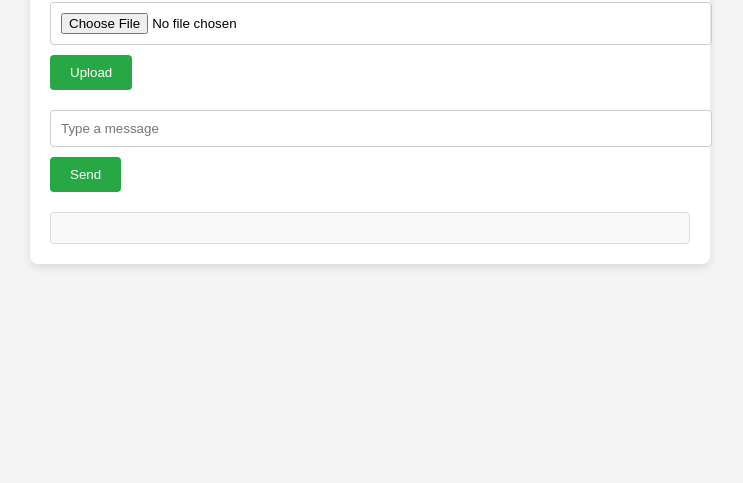
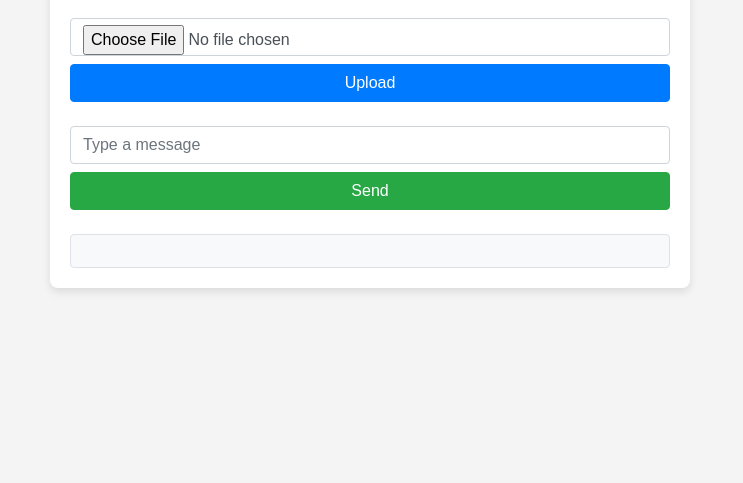
Before and after one commit to XiaohanMu/share_text, a website: page public/index.html in a window 1280 px wide. Shown: the part 317-800 px from the top of the page, without its empty margins (270-1013 px from the left). Drawn offline with nearby package versions, Linux system fonts and the light colour scheme.

Commit message:
modify bootstrap format

```diff
--- a/public/index.html
+++ b/public/index.html
@@ -1,4 +1,4 @@
-<!DOCTYPE html>
+<!-- <!DOCTYPE html>
 <html lang="en">
 <head>
   <meta charset="UTF-8">
@@ -21,4 +21,43 @@
   </div>
   <script src="app.js"></script>
 </body>
+</html> -->
+
+<!DOCTYPE html>
+<html lang="en">
+<head>
+  <meta charset="UTF-8">
+  <meta name="viewport" content="width=device-width, initial-scale=1.0">
+  <title>SendMe - Share Files</title>
+  <!-- Bootstrap CSS -->
+  <link rel="stylesheet" href="https://stackpath.bootstrapcdn.com/bootstrap/4.5.2/css/bootstrap.min.css">
+  <!-- Custom CSS -->
+  <link rel="stylesheet" href="style.css">
+</head>
+<body>
+  <div class="container mt-5">
+    <h1 class="text-center mb-4">SendMe - Share Files and Text</h1>
+
+    <!-- File Upload Section -->
+    <div class="upload-section mb-4">
+      <input type="file" id="fileInput" class="form-control mb-2">
+      <button onclick="uploadFile()" class="btn btn-primary btn-block">Upload</button>
+    </div>
+
+    <!-- Message Section -->
+    <div class="message-section mb-4">
+      <input type="text" id="messageInput" class="form-control mb-2" placeholder="Type a message">
+      <button onclick="sendMessage()" class="btn btn-success btn-block">Send</button>
+    </div>
+
+    <!-- Display Message Section -->
+    <div id="messageDisplay" class="bg-light p-3 border rounded"></div>
+  </div>
+
+  <!-- Bootstrap JS and Popper.js -->
+  <script src="https://code.jquery.com/jquery-3.5.1.slim.min.js"></script>
+  <script src="https://cdn.jsdelivr.net/npm/bootstrap@4.5.2/dist/js/bootstrap.bundle.min.js"></script>
+  <!-- Custom JavaScript -->
+  <script src="app.js"></script>
+</body>
 </html>
--- a/public/style.css
+++ b/public/style.css
@@ -1,4 +1,4 @@
-body {
+/* body {
     font-family: Arial, sans-serif;
     margin: 0;
     padding: 0;
@@ -45,3 +45,30 @@ body {
     border-radius: 4px;
     border: 1px solid #ddd;
   }
+   */
+   body {
+    font-family: Arial, sans-serif;
+    margin: 0;
+    padding: 0;
+    height: 100vh;
+    background-color: #f4f4f4;
+    display: flex;
+    justify-content: center;
+    align-items: center;
+  }
+
+  .container {
+    background-color: white;
+    padding: 20px;
+    border-radius: 8px;
+    box-shadow: 0 4px 8px rgba(0, 0, 0, 0.1);
+    width: 50%;
+  }
+
+  #messageDisplay {
+    margin-top: 20px;
+    background-color: #f9f9f9;
+    padding: 15px;
+    border-radius: 4px;
+    border: 1px solid #ddd;
+  }
--- a/server.js
+++ b/server.js
@@ -2,7 +2,8 @@ const express = require('express');
 const multer = require('multer');
 const path = require('path');
 const app = express();
-const port = process.env.PORT || 8080;
+// const port = process.env.PORT || 8080;
+const port = process.env.PORT || 4000;
 
 console.log('PORT from environment:', process.env.PORT);
 process.stdout.write(`PORT from environment: ${process.env.PORT}\n`);
```
